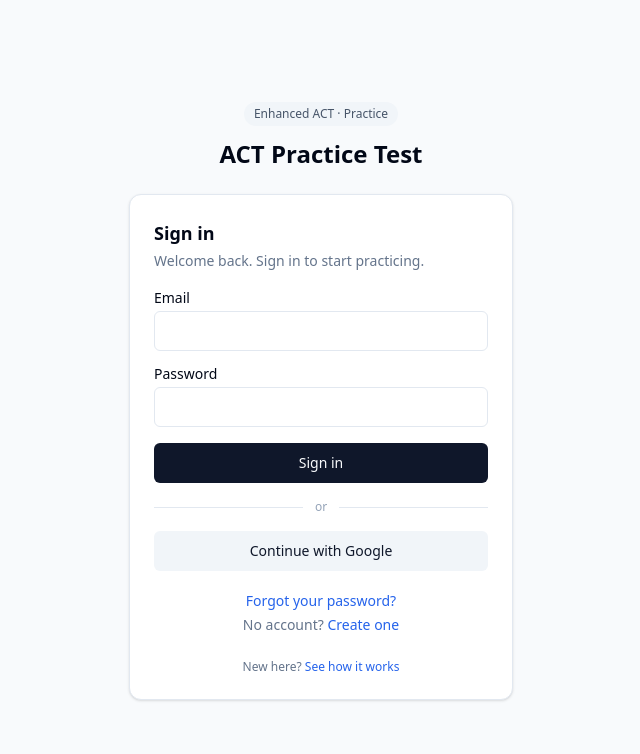
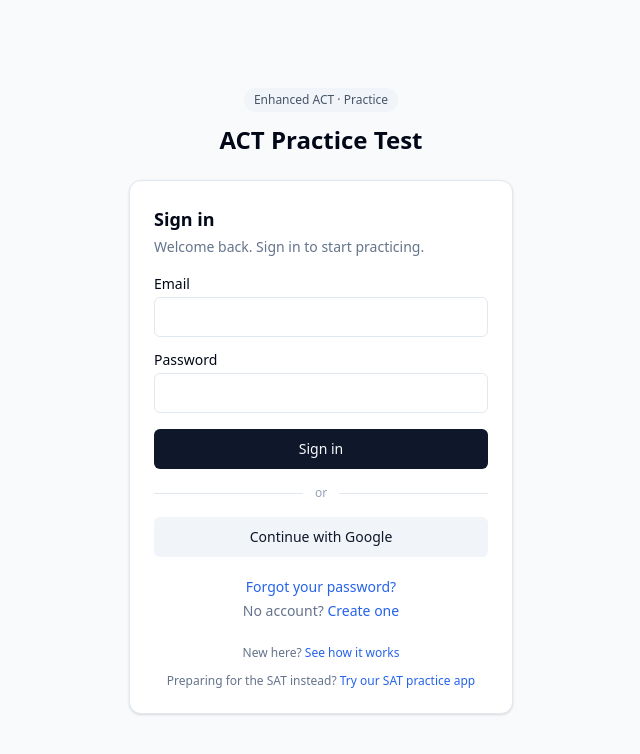
Before and after one commit to abhiagri15/act-app, a Next.js app: page /login in a window 1280 px wide. Shown: the top 754 px of the page, without its empty margins (319-959 px from the left). Built offline with nearby package versions, Linux system fonts and the light colour scheme.

Commit message:
feat(auth): cross-promote SAT practice app on ACT login
Adds a small subtitled link below 'See how it works' pointing students
who want SAT prep to sat-app-opal.vercel.app. Opens in a new tab so
the existing sign-in flow stays intact.

```diff
--- a/app/(auth)/login/page.tsx
+++ b/app/(auth)/login/page.tsx
@@ -103,6 +103,17 @@
             See how it works
           </Link>
         </p>
+        <p className="mt-3 text-center text-xs text-slate-500">
+          Preparing for the SAT instead?{' '}
+          <a
+            href="https://sat-app-opal.vercel.app"
+            target="_blank"
+            rel="noopener noreferrer"
+            className="text-blue-600 hover:underline"
+          >
+            Try our SAT practice app
+          </a>
+        </p>
       </CardContent>
     </Card>
   );
```
